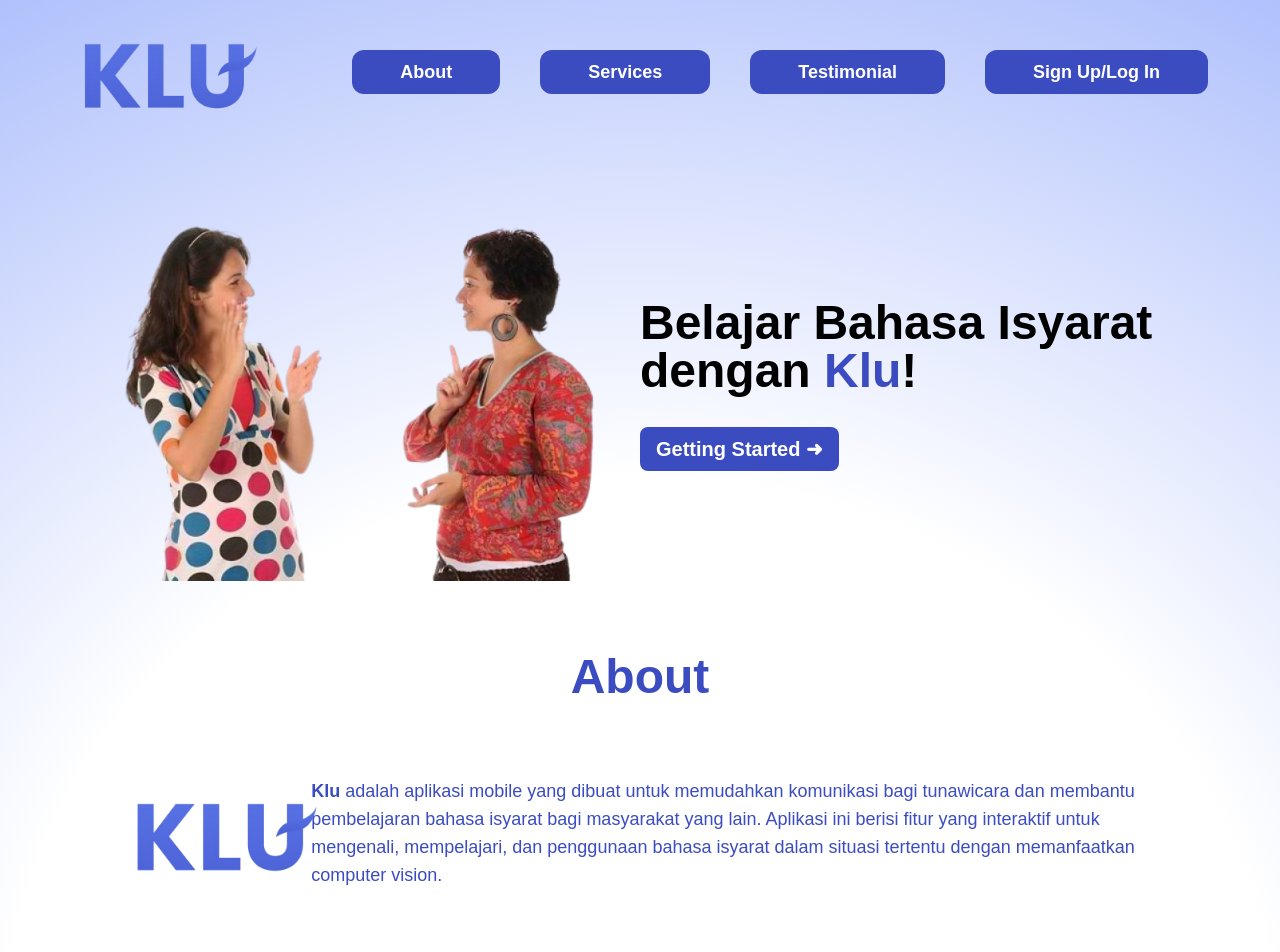
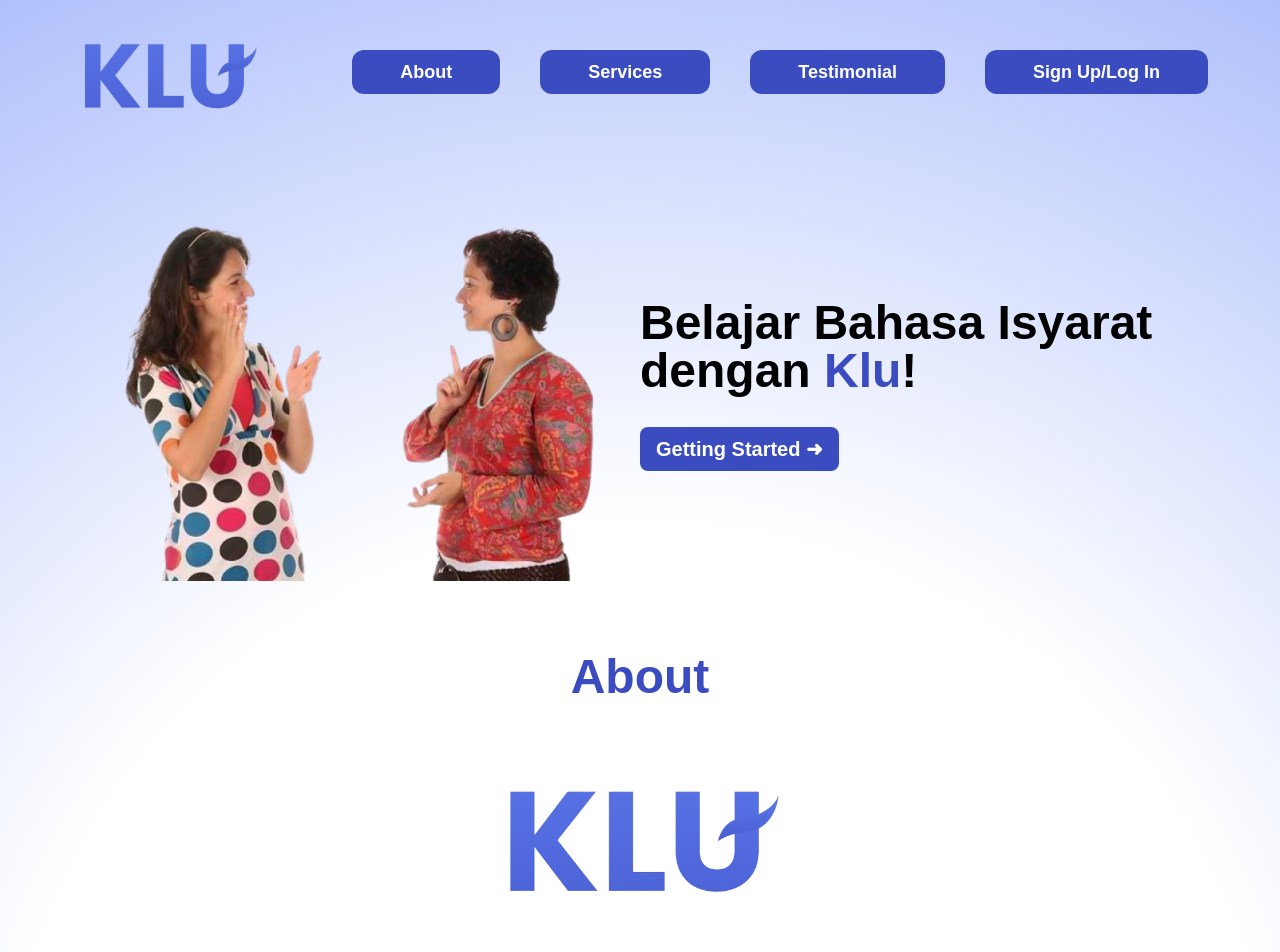
Before and after one commit to fathurwithyou/Klu-MilestoneSparta-15, a React (Create React App) app in the folder klu_app/: page / in a window 1280 px wide. Shown: the top 952 px of the page. Built offline with nearby package versions, Linux system fonts and the light colour scheme.

Commit message:
update service dan about

```diff
--- a/klu_app/src/components/About.jsx
+++ b/klu_app/src/components/About.jsx
@@ -3,25 +3,22 @@
 
 const About = () => {
   return (
-    <div id='about' className="p-5 lg:pt-3 mt-10">
-      <h1 className="text-center font-bold text-navy text-5xl mb-8">About</h1>
-      <div className="w-full flex flex-col lg:flex-row items-center justify-between">
-        {/* Kolom Kiri untuk Gambar */}
-        <div className="w-full lg:w-1/5 flex justify-center lg:justify-start mb-8 lg:mb-0">
+    <div id='about' className="p-5 lg:pt-3 mt-10 flex justify-center items-center">
+      <div className="w-full lg:w-3/5 flex flex-col items-center">
+        <h1 className="text-center font-bold text-navy text-5xl mb-8">About</h1>
+        {/* Baris Pertama untuk Gambar */}
+        <div className="w-full flex justify-center mb-8 -mt-12">
           <img
             src={logo}
             alt="Gambar Deskripsi"
-            className="max-w-full h-auto transform transition-transform duration-300 ml-10 lg:ml-8"
-            width={200}
+            className="max-w-full h-auto transform transition-transform duration-300"
+            width={300}
           />
         </div>
-        {/* Kolom Kanan untuk Teks */}
-        <div className="w-full lg:w-4/5 flex flex-col justify-center items-center lg:items-start text-center lg:text-left">
+        {/* Baris Kedua untuk Teks */}
+        <div className="w-full flex flex-col justify-center items-center text-center -mt-10">
           <p className="text-lg text-navy">
-            <span className="text-navy font-semibold">Klu</span> adalah aplikasi mobile yang dibuat untuk memudahkan komunikasi
-            bagi tunawicara dan membantu pembelajaran bahasa isyarat bagi masyarakat yang lain. Aplikasi ini berisi fitur yang
-            interaktif untuk mengenali, mempelajari, dan penggunaan bahasa isyarat dalam situasi tertentu dengan memanfaatkan
-            computer vision.
+            <span className="text-navy font-semibold">Klu</span> adalah aplikasi mobile yang dibuat untuk memudahkan komunikasi bagi tunawicara dan membantu pembelajaran bahasa isyarat bagi masyarakat yang lain. Aplikasi ini berisi fitur yang interaktif untuk mengenali, mempelajari, dan penggunaan bahasa isyarat dalam situasi tertentu dengan memanfaatkan computer vision.
           </p>
         </div>
       </div>
--- a/klu_app/src/components/userlogin/ModuleAlfabet1.jsx
+++ b/klu_app/src/components/userlogin/ModuleAlfabet1.jsx
@@ -1,4 +1,5 @@
 import React from 'react';
+import { Link } from 'react-router-dom';
 import hurufA from '../../asset/huruf A.jpeg';
 import hurufB from '../../asset/huruf B.jpeg';
 import HomeIcon from './HomeIcon';
--- a/klu_app/src/components/userlogin/ModuleKalimat.jsx
+++ b/klu_app/src/components/userlogin/ModuleKalimat.jsx
@@ -1,4 +1,5 @@
 import React from 'react';
+import { Link } from 'react-router-dom';
 import Assalamualaikum from '../../asset/assalamualaikum.jpg';
 import Selamat from '../../asset/selamat.jpg';
 import HomeIcon from './HomeIcon'
```
